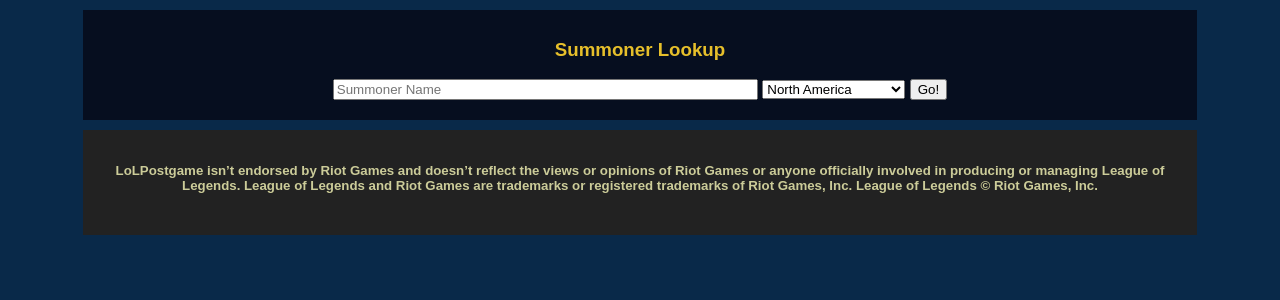
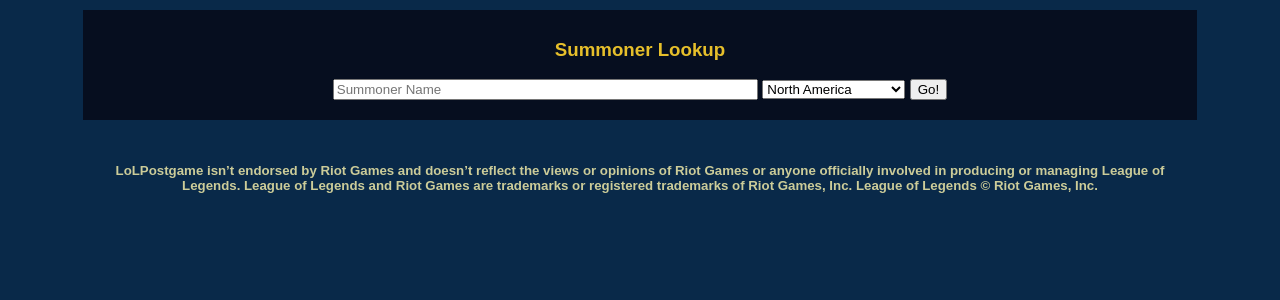
Before and after one commit to SporkV/lolpostgame, a PHP site: page / in a window 1280 px wide. Shown: the top 300 px of the page. Run offline with PHP 8.4, Linux system fonts and the light colour scheme.

Commit message:
CSS tweaks

```diff
--- a/lookup.css
+++ b/lookup.css
@@ -15,12 +15,11 @@ body{
 }
 
 #footer{
-	background-color: #222;
 	color: #CC9;
 	border:5px #CCC;
-	margin: 10px auto;
-	padding: 20px;
-	padding-top: 10px;
+	margin-top: 10px;
+	margin: 0px auto;
+	padding: 10px;
 	width: 85%;
 }
 
```
Also changed, not shown: parse.css (+3 -4 lines).
